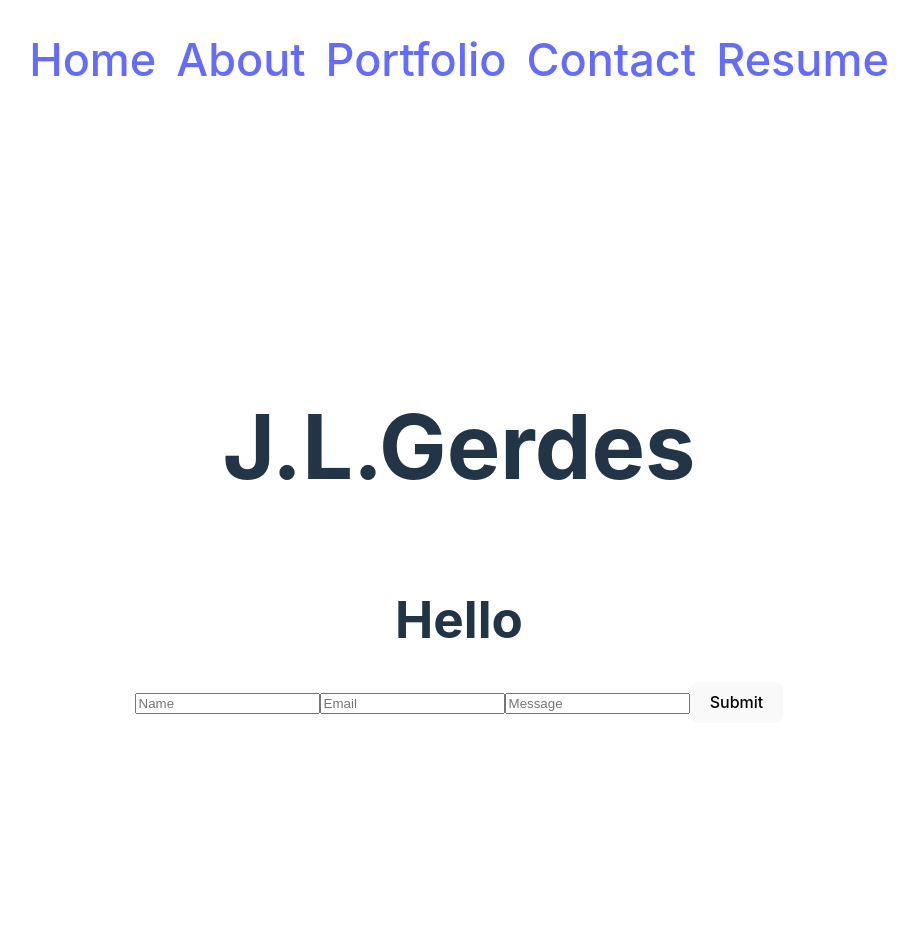
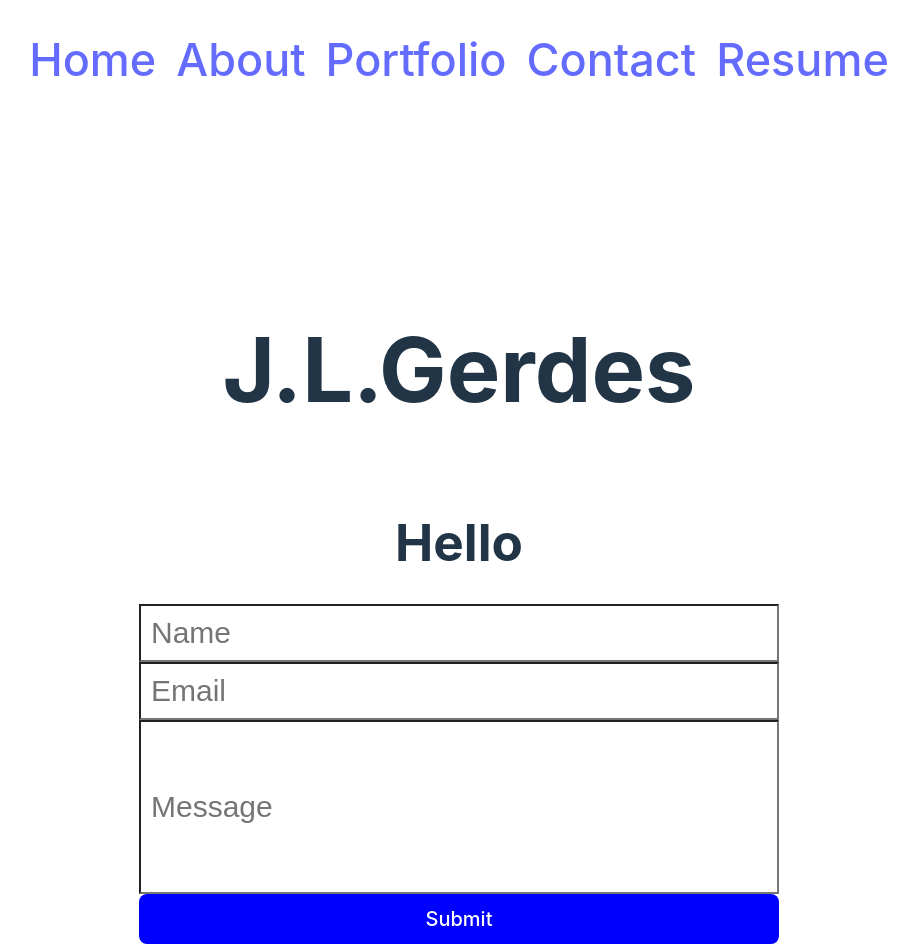
Before and after one commit to gerdesjasonl/jgPortfolio, a React (Vite) app: page /Contact in a window 1280 px wide. Shown: the whole page, without its empty margins (181-1099 px from the left). Before the commit the page ends 800 px from the top, so only its background shows below. Built offline with nearby package versions, Linux system fonts and the light colour scheme.

Commit message:
Form styles for Contact page

```diff
--- a/src/components/pages/Contact.jsx
+++ b/src/components/pages/Contact.jsx
@@ -10,7 +10,7 @@ export default function Contact() {
       // Getting the value and name of the input which triggered the change
       const { name, value } = e.target;
 
-      // Ternary statement that will call either setFirstName or setLastName based on what field the user is typing in
+      // Ternary statement that will call either userNmame or userEmail based on what field the user is typing in
       return name === 'userName' ? setUserName(value) : setUserEmail(value);
     };
 
@@ -24,35 +24,51 @@ export default function Contact() {
       setUserEmail ('');
       setUserMessage('');
     };
-
+    const formStyle = {
+      display: 'flex',
+      flexDirection: 'column',
+      width: '80%',
+      margin: 'auto',
+    };
+    const inputStyleA = {
+      backgroundColor: 'white',
+      fontSize: 30,
+      padding: '10px',
+    };
+    const inputStyleB = {
+      backgroundColor: 'white',
+      fontSize: 30,
+      padding: '10px',
+      height: '150px',
+    }
   return (
       <div className="container text-center">
       <h1>
         Hello {userName}
       </h1>
-      <form className="form" onSubmit={handleFormSubmit}>
-        <input
+      <form className="form" onSubmit={handleFormSubmit} style={formStyle}>
+        <input style={inputStyleA}
           value={userName}
           name="userName"
           onChange={handleInputChange}
           type="text"
           placeholder="Name"
         />
-        <input
+        <input style={inputStyleA}
           value={userEmail}
           name="userEmail"
           onChange={handleInputChange}
           type="text"
           placeholder="Email"
         />
-        <input
+        <input style={inputStyleB}
           value={userMessage}
           name="userMessage"
           onChange={handleInputChange}
           type="text"
           placeholder="Message"
         />
-        <button type="submit">
+        <button type="submit" style={{backgroundColor: 'blue', color: 'white', fontSize: 20}}>
           Submit
         </button>
       </form>
```
